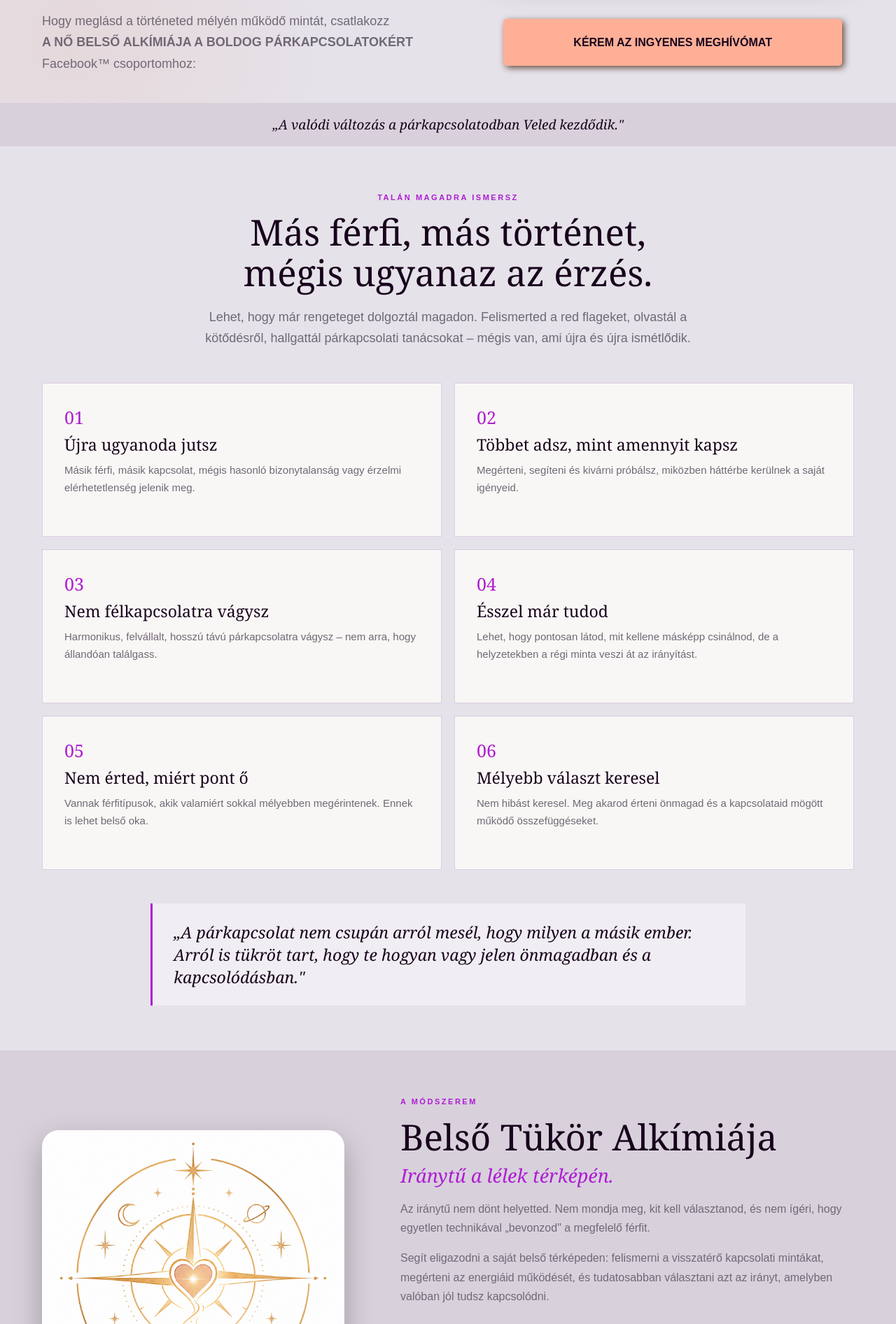
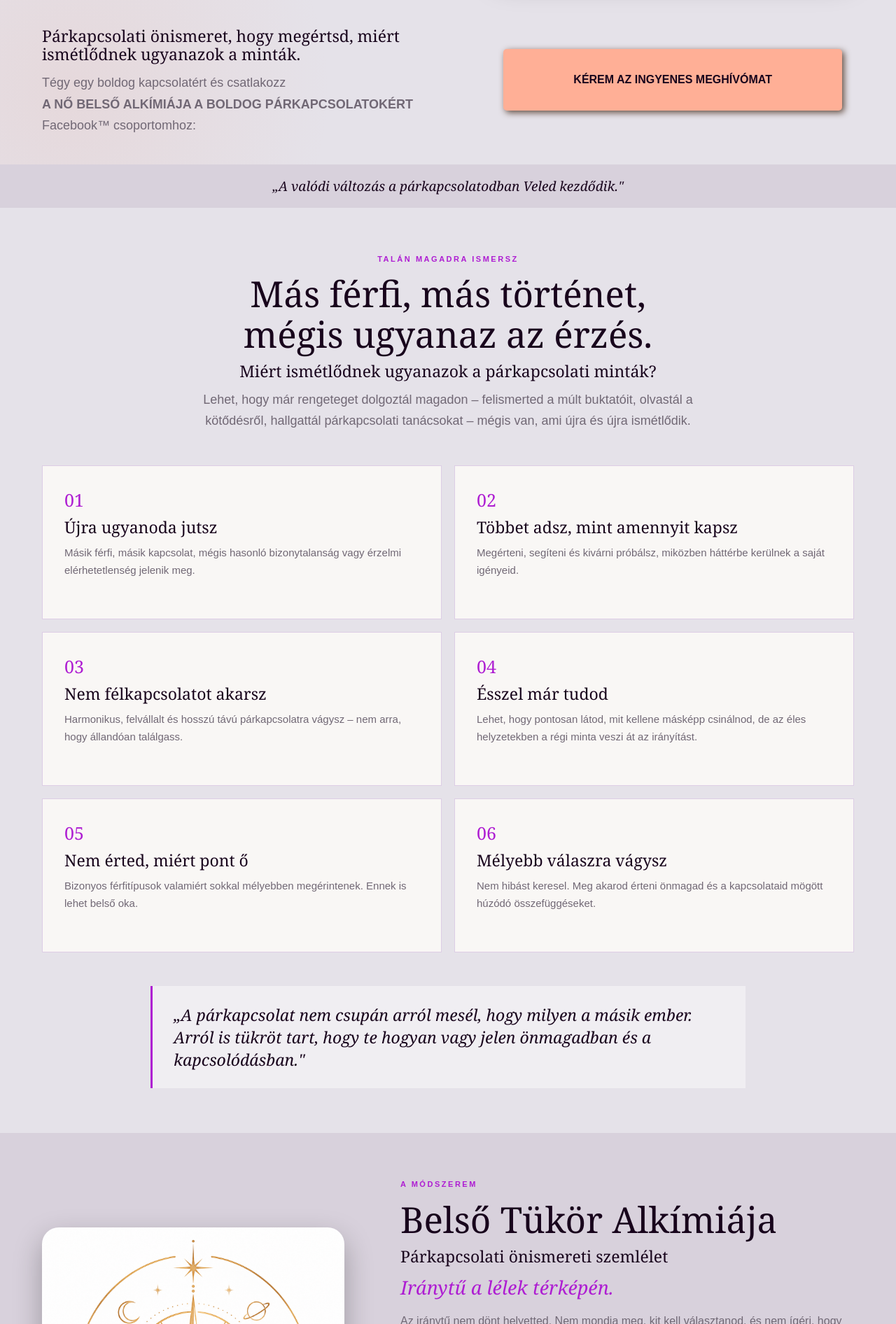
Before and after one commit to TheMascot/inner-mirror-alchemy, an Angular app: page / in a window 1280 px wide. Shown: the part 548-2440 px from the top of the page at 70% size. Built offline with nearby package versions, Linux system fonts and the light colour scheme.

Commit message:
FE SEO text boost

```diff
--- a/src/app/pages/home/home.css
+++ b/src/app/pages/home/home.css
@@ -10,10 +10,6 @@
 .section-center {
   text-align: center;
   margin-bottom: 48px;
-}
-
-.section-center h2 {
-  margin: 12px 0 20px;
 }
 
 .lead {
@@ -60,7 +56,7 @@
   display: flex;
   flex-wrap: wrap;
   margin-top: 0;
-  padding: 20px 100px;
+  padding: 30px 100px;
   justify-self: center; /* center in right grid cell */
   align-self: center;
   justify-content: center;
@@ -111,6 +107,11 @@ h1 em {
   grid-template-columns: 1.05fr 0.95fr; /* same as .hero__grid */
   column-gap: 70px; /* same as .hero__grid */
   align-items: center;
+}
+
+hero__meta h3{
+  font: var(--font-body) !important;
+  text-align: justify;
 }
 
 /* ===== Band ===== */
@@ -185,10 +186,6 @@ h1 em {
 
 .method__content .kicker {
   margin-bottom: 0;
-}
-
-.method__content h2 {
-  margin: 12px 0 0;
 }
 
 .method__tagline {
@@ -290,10 +287,6 @@ h1 em {
 
 .about__content .kicker {
   margin-bottom: 0;
-}
-
-.about__content h2 {
-  margin: 12px 0 20px;
 }
 
 .about__content p {
--- a/src/app/pages/home/home.html
+++ b/src/app/pages/home/home.html
@@ -2,7 +2,7 @@
 <section class="hero">
   <div class="container hero__grid">
     <div class="hero__lead">
-      <span class="kicker">Párkapcsolati önismeret · Asztrológia · Csung Jüan Csikung</span>
+      <span class="kicker">Párkapcsolati önismeret nőknek · Asztrológia · Csung Jüan Csikung</span>
       <h1>
         Ne csak azt kérdezd,<br/>
         <em>ki</em> lesz melletted.<br/>
@@ -24,9 +24,9 @@
 
     <div class="hero__meta">
       <div>
-
+        <h3>Párkapcsolati önismeret, hogy megértsd, miért ismétlődnek ugyanazok a minták.</h3>
         <p class="hero__copy">
-        Hogy meglásd a történeted mélyén működő mintát, csatlakozz
+          Tégy egy boldog kapcsolatért és csatlakozz
           <br>
           <span>
           <strong>
@@ -61,8 +61,9 @@
         Más férfi, más történet,<br/>
         mégis ugyanaz az érzés.
       </h2>
+      <h3>Miért ismétlődnek ugyanazok a párkapcsolati minták?</h3>
       <p class="lead">
-        Lehet, hogy már rengeteget dolgoztál magadon. Felismerted a red flageket, olvastál a
+        Lehet, hogy már rengeteget dolgoztál magadon – felismerted a múlt buktatóit, olvastál a
         kötődésről, hallgattál párkapcsolati tanácsokat – mégis van, ami újra és újra ismétlődik.
       </p>
     </div>
@@ -87,7 +88,7 @@
 <!-- Method -->
 <section class="section section--sand" id="modszer" aria-labelledby="modszer-heading">
   <div class="container method">
-    <div class="method__symbol" aria-hidden="true">
+    <div class="method__symbol">
       <img
         src="/compass.png"
         alt="iránytű"
@@ -100,14 +101,15 @@
     <div class="method__content">
       <span class="kicker">A módszerem</span>
       <h2 id="modszer-heading">Belső Tükör Alkímiája</h2>
+      <h3>Párkapcsolati önismereti szemlélet</h3>
       <p class="method__tagline">Iránytű a lélek térképén.</p>
       <p class="method__text">
         Az iránytű nem dönt helyetted. Nem mondja meg, kit kell választanod, és nem ígéri, hogy
         egyetlen technikával „bevonzod" a megfelelő férfit.
       </p>
       <p class="method__text">
-        Segít eligazodni a saját belső térképeden: felismerni a visszatérő kapcsolati mintákat,
-        megérteni az energiáid működését, és tudatosabban választani azt az irányt, amelyben
+        Viszont segít eligazodni a saját belső térképeden: felismerni a visszatérő kapcsolati mintákat,
+        megérteni a belső működésed, és tudatosabban választani azt az irányt, amelyben
         valóban jól tudsz kapcsolódni.
       </p>
       <ul class="method__list">
@@ -162,7 +164,7 @@
     <div class="about__portrait" aria-label="Szita Viola portréja – hamarosan">
       <img
         src="/portrait.jpg"
-        alt="Szita Viola portréja"
+        alt="Szita Viola, a Belső Tükör Alkímiája megalkotója"
         loading="lazy"
         decoding="async"
         class="about__image"
@@ -246,15 +248,12 @@
         <div class="contact__address" aria-label="Szita Viola digitális elérhetősége">
           <img
             src="/em-addr.png"
-            alt=""
+            alt="email cím"
             loading="lazy"
             decoding="async"
             class="contact__image"
           />
         </div>
-
-
-
       </article>
 
       <!--      <article class="card">-->
--- a/src/app/pages/home/home.ts
+++ b/src/app/pages/home/home.ts
@@ -32,7 +32,7 @@ interface FaqItem {
 export class HomePage {
   readonly facebookUrl = siteConfig.facebookGroupUrl;
   readonly facebookPrivateUrl = siteConfig.facebookPrivateUrl;
-  readonly contactEmailParts = siteConfig.contactEmail;
+  // readonly contactEmailParts = siteConfig.contactEmail;
 
   readonly recognitionCards: RecognitionCard[] = [
     {
@@ -49,27 +49,28 @@ export class HomePage {
     },
     {
       num: '03',
-      title: 'Nem félkapcsolatra vágysz',
+      title: 'Nem félkapcsolatot akarsz',
       description:
-        'Harmonikus, felvállalt, hosszú távú párkapcsolatra vágysz – nem arra, hogy állandóan találgass.',
+        'Harmonikus, felvállalt és hosszú távú párkapcsolatra vágysz – nem arra, hogy állandóan találgass.',
     },
     {
       num: '04',
       title: 'Ésszel már tudod',
       description:
-        'Lehet, hogy pontosan látod, mit kellene másképp csinálnod, de a helyzetekben a régi minta veszi át az irányítást.',
+        'Lehet, hogy pontosan látod, mit kellene másképp csinálnod, de az éles helyzetekben a régi minta veszi át az' +
+        ' irányítást.',
     },
     {
       num: '05',
       title: 'Nem érted, miért pont ő',
       description:
-        'Vannak férfitípusok, akik valamiért sokkal mélyebben megérintenek. Ennek is lehet belső oka.',
+        'Bizonyos férfitípusok valamiért sokkal mélyebben megérintenek. Ennek is lehet belső oka.',
     },
     {
       num: '06',
-      title: 'Mélyebb választ keresel',
+      title: 'Mélyebb válaszra vágysz',
       description:
-        'Nem hibást keresel. Meg akarod érteni önmagad és a kapcsolataid mögött működő összefüggéseket.',
+        'Nem hibást keresel. Meg akarod érteni önmagad és a kapcsolataid mögött húzódó összefüggéseket.',
     },
   ];
 
@@ -96,7 +97,7 @@ export class HomePage {
 
   readonly faqs: FaqItem[] = [
     {
-      question: 'Kinek szól a csoport?',
+      question: 'Kinek szól a párkapcsolati önismereti csoport?',
       answer:
         'Olyan nőknek, akiknek elegük van az ismétlődő negatív párkapcsolati mintákból, és harmonikus, felvállalt, hosszú távú kapcsolatra vágynak. Nem szükséges előképzettség, csak nyitottság a mélyebb önismeretre.',
       isOpen: signal(false),
@@ -108,7 +109,7 @@ export class HomePage {
       isOpen: signal(false),
     },
     {
-      question: 'Kell-e ismernem az asztrológiát?',
+      question: 'Szükség van előzetes asztrológiai tudásra?',
       answer:
         'Egyáltalán nem. A születési képletet nem jóslásra, hanem önismereti eszközként használjuk. Mindent elmagyarázok, nincs szükség előzetes tudásra.',
       isOpen: signal(false),
--- a/src/app/shared/components/facebook-cta/facebook-cta.html
+++ b/src/app/shared/components/facebook-cta/facebook-cta.html
@@ -6,8 +6,7 @@
       Hanem egy új irány.
     </h2>
     <p class="cta__text">
-      Gyere az ingyenes Facebook-csoportomba, és kezdd el más szemmel látni azt,
-      ami eddig újra és újra ismétlődött.
+      Csatlakozz a Facebook™-csoporthoz, ahol párkapcsolati önismeretről beszélgetünk az asztrológia tükrében.
     </p>
     <a [href]="facebookUrl" target="_blank" rel="noopener noreferrer" class="btn cta__btn">
       KÉREM A MEGHÍVÓMAT, BOLDOG PÁRKAPCSOLATRA VÁGYOM!
--- a/src/index.html
+++ b/src/index.html
@@ -2,7 +2,7 @@
 <html lang="hu">
 <head>
   <meta charset="utf-8" />
-  <title>Belső Tükör Alkímiája | Szita Viola</title>
+  <title>Belső Tükör Alkímiája – Párkapcsolati önismeret | Szita Viola</title>
   <base href="/" />
   <meta name="viewport" content="width=device-width, initial-scale=1" />
   <meta
--- a/src/styles.css
+++ b/src/styles.css
@@ -69,9 +69,12 @@ h1 {
 }
 h2 {
   font-size: clamp(2.25rem, 4vw, 3.4375rem);
+  margin: 12px 0;
 }
 h3 {
   font-size: 1.4375rem;
+  margin: 6px 0 12px;
+
 }
 
 p {
```
Also changed, not shown: 1 other file (tests, documents, lock files or other folders). Lines whose indentation alone changed are shown as unchanged.
